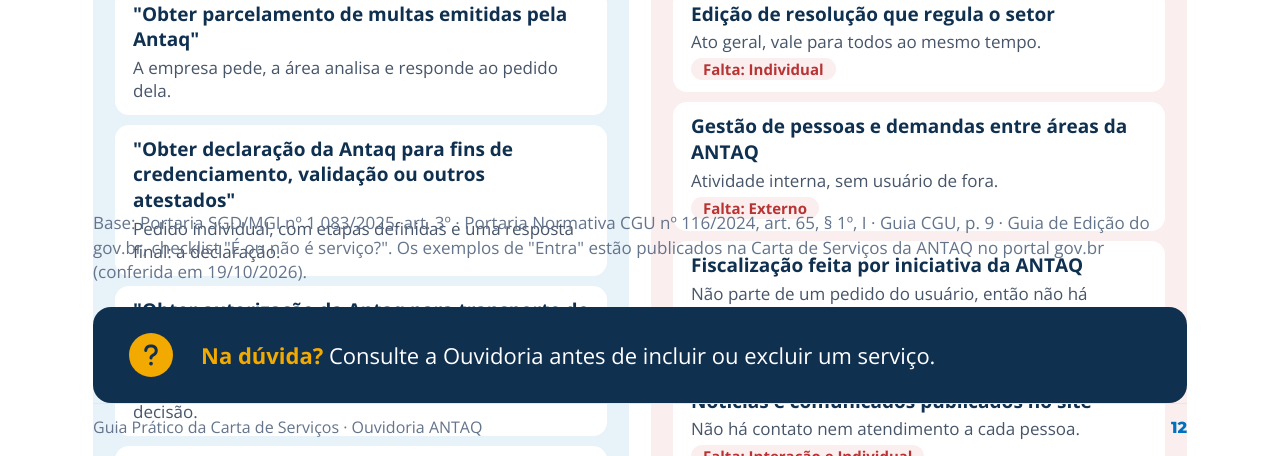
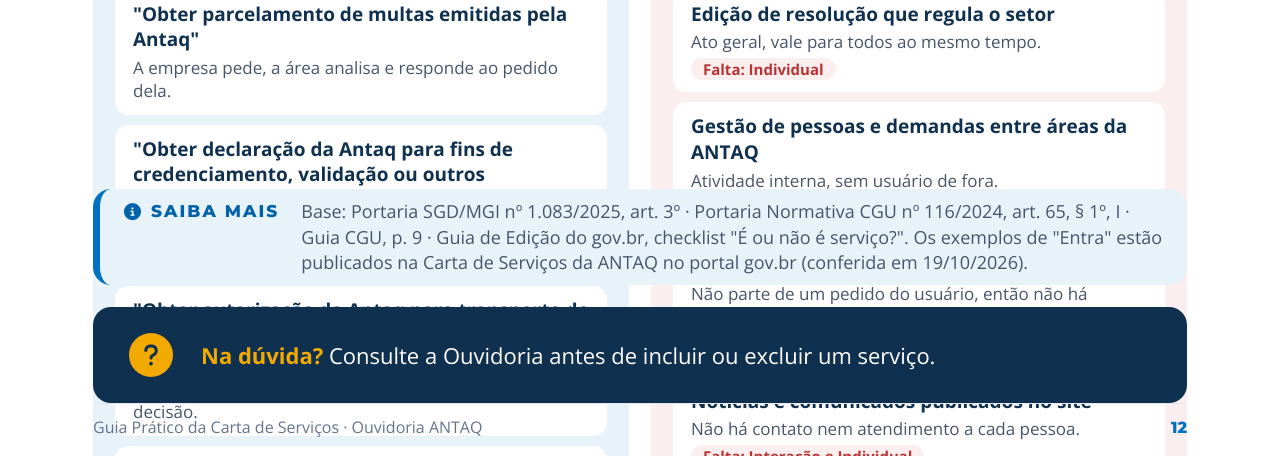
Before and after one commit to CaioNox/CartaDeServicos, a website: page guia/slide-11.html in a window 1280 px wide. Shown: the part 344-800 px from the top of the page. Drawn offline with Linux system fonts and the light colour scheme.

Commit message:
Guia: caixa de destaque padronizada (SAIBA MAIS) nas telas 10 e 11

```diff
--- a/guia/guia.css
+++ b/guia/guia.css
@@ -314,6 +314,31 @@
 .aviso h3 > i { color: var(--tom); margin-right: 8px; }
 .aviso p { margin: 0; font-size: 21px; line-height: 1.5; color: var(--cor-texto); }
 
+/* Caixa de destaque com rótulo ("SAIBA MAIS", "ATENÇÃO"), separada do texto
+   corrido. A cor vem do tom da caixa: tom-azul (saiba mais), tom-amarelo (atenção). */
+.caixa {
+  display: flex;
+  align-items: flex-start;
+  gap: 22px;
+  padding: 18px 28px;
+  border-radius: 18px;
+  background: var(--tom-fundo);
+  border-left: 7px solid var(--tom);
+}
+.caixa-rotulo {
+  display: flex;
+  align-items: center;
+  gap: 8px;
+  flex-shrink: 0;
+  margin: 2px 0 0;
+  font-family: 'Montserrat', sans-serif;
+  font-weight: 800;
+  font-size: 17px;
+  letter-spacing: .12em;
+  color: var(--tom-texto);
+}
+.caixa p:not(.caixa-rotulo) { margin: 0; font-size: 20px; line-height: 1.45; color: var(--cor-texto); }
+
 /* Número em destaque com legenda. O valor é animado por vida.js. */
 .indicador {
   display: flex;
--- a/guia/slide-11.html
+++ b/guia/slide-11.html
@@ -77,6 +77,9 @@
       font-weight: 700;
       font-size: 15px;
     }
+    /* tela cheia: caixa de saiba mais mais compacta */
+    .caixa { padding: 10px 24px; }
+    .caixa p:not(.caixa-rotulo) { font-size: 18px; line-height: 1.4; }
   </style>
 </head>
 
@@ -113,7 +116,10 @@
           </ul>
         </section>
       </div>
-      <p class="nota">Base: Portaria SGD/MGI nº 1.083/2025, art. 3º · Portaria Normativa CGU nº 116/2024, art. 65, § 1º, I · Guia CGU, p. 9 · Guia de Edição do gov.br, checklist "É ou não é serviço?". Os exemplos de "Entra" estão publicados na Carta de Serviços da ANTAQ no portal gov.br (conferida em 19/10/2026).</p>
+      <aside class="caixa tom-azul">
+        <p class="caixa-rotulo"><i class="fas fa-circle-info" aria-hidden="true"></i>SAIBA MAIS</p>
+        <p>Base: Portaria SGD/MGI nº 1.083/2025, art. 3º · Portaria Normativa CGU nº 116/2024, art. 65, § 1º, I · Guia CGU, p. 9 · Guia de Edição do gov.br, checklist "É ou não é serviço?". Os exemplos de "Entra" estão publicados na Carta de Serviços da ANTAQ no portal gov.br (conferida em 19/10/2026).</p>
+      </aside>
 
       <div class="destaque">
         <span class="icone-duvida"><i class="fas fa-question" aria-hidden="true"></i></span>
```
Also changed, not shown: guia/slide-10.html (+4 -1 lines).
